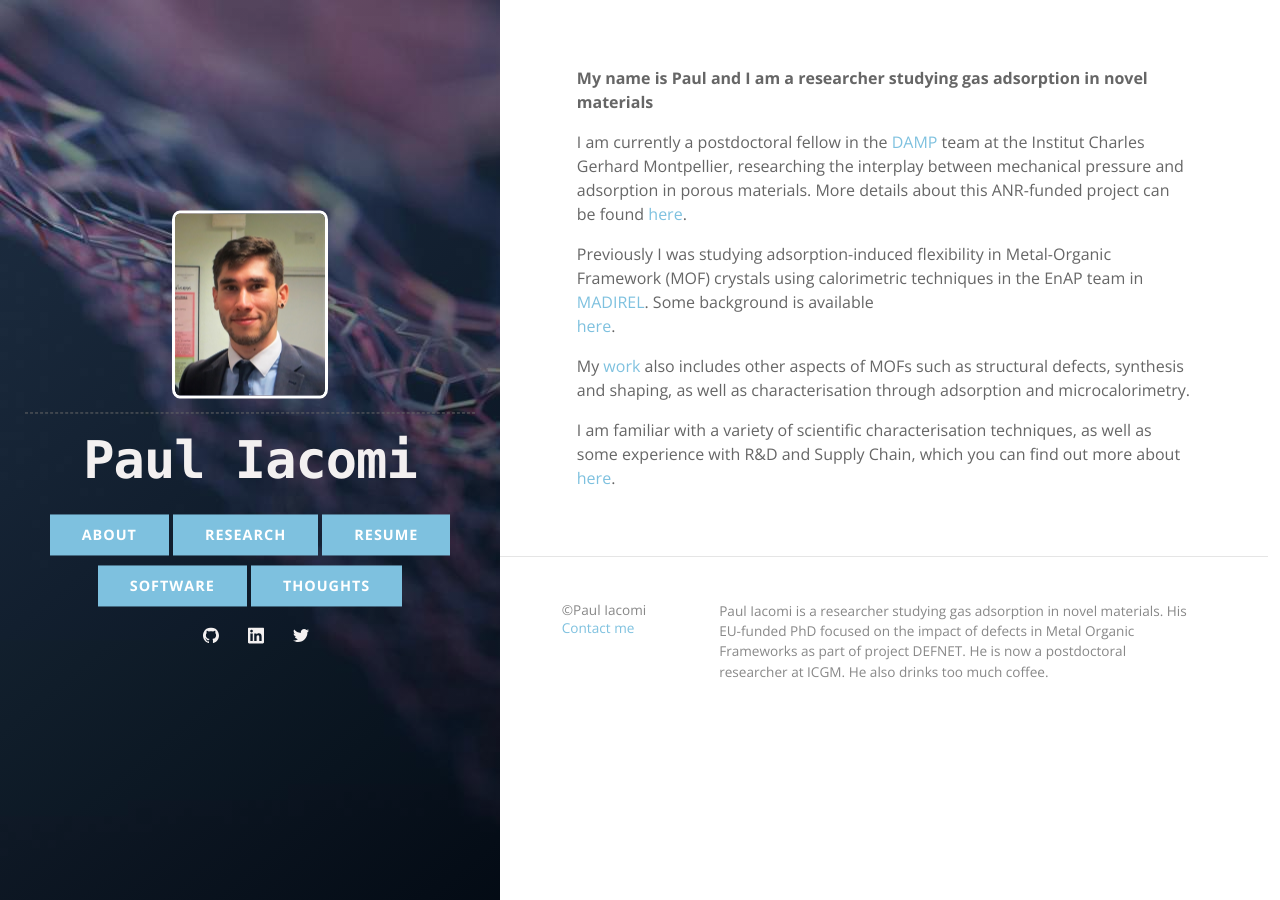
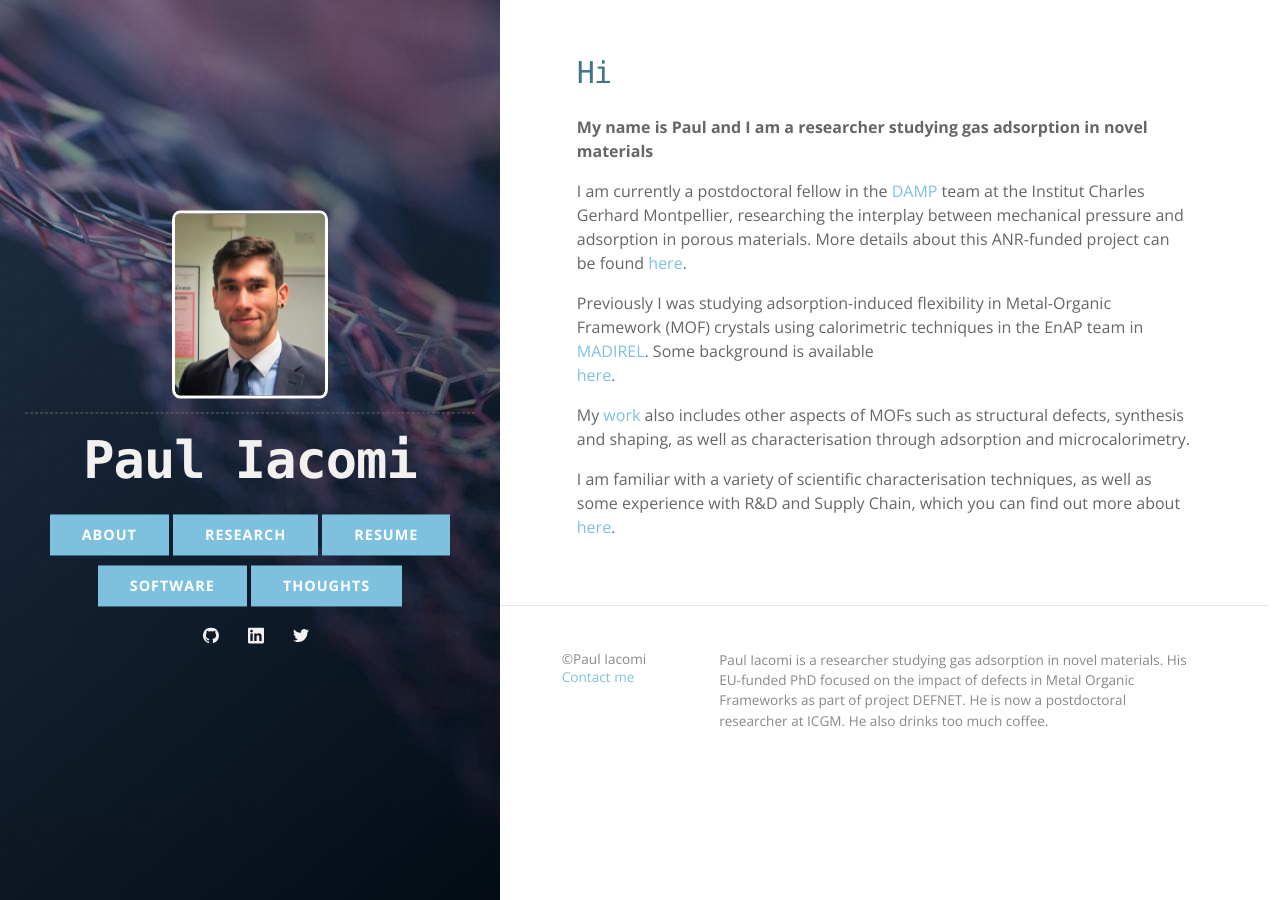
Before and after one commit to pauliacomi/pauliacomi.github.com, a Jekyll site: the page built from index.md, in a window 1280 px wide. Built offline with Jekyll 4.4.1, drawn with Linux system fonts in a browser that asks for light colours; our own code applies the rules of GitHub Pages for plain Markdown files.

Commit message:
smol changes

```diff
--- a/_sass/layout.scss
+++ b/_sass/layout.scss
@@ -9,7 +9,7 @@
     max-width: none;
     z-index: 900;
     text-align: center;
-	background: url(../images/background.jpg) top left no-repeat #666666;
+	background: url(../images/background.jpg) top left no-repeat #212657;
 }
 // An instance of the header which leaves room for content
 // Either located left or at the top depending on screen size
@@ -261,7 +261,6 @@ label[for="nav-trigger"] {
 
     @include large{
       max-width: $med-width;
-      transition: 0.3s ease all;
     }
 
     @include medium{
--- a/_sass/main.scss
+++ b/_sass/main.scss
@@ -144,10 +144,7 @@ hr {
   border:none;
   border-radius:0;
   text-decoration:none;
-  -webkit-transition:.25s;
-  -moz-transition:.25s;
-  -o-transition:.25s;
-  transition:.25s;
+  transition: background-color .25s;
   white-space:inherit;
   background: $light-blue;
   color: #fff;
@@ -164,12 +161,8 @@ hr {
   // }
 
   &:hover {
-    background: $dark-blue;
+    background-color: $dark-blue;
   }
-
-  // + .btn {
-  //   margin-left: 1rem;
-  // }
 
   @include large {
     padding: 0.75rem 2rem;
--- a/index.md
+++ b/index.md
@@ -2,6 +2,7 @@
 layout: default
 ---
 
+# Hi
 
 **My name is Paul and I am a researcher studying gas adsorption in novel materials**
 
```
